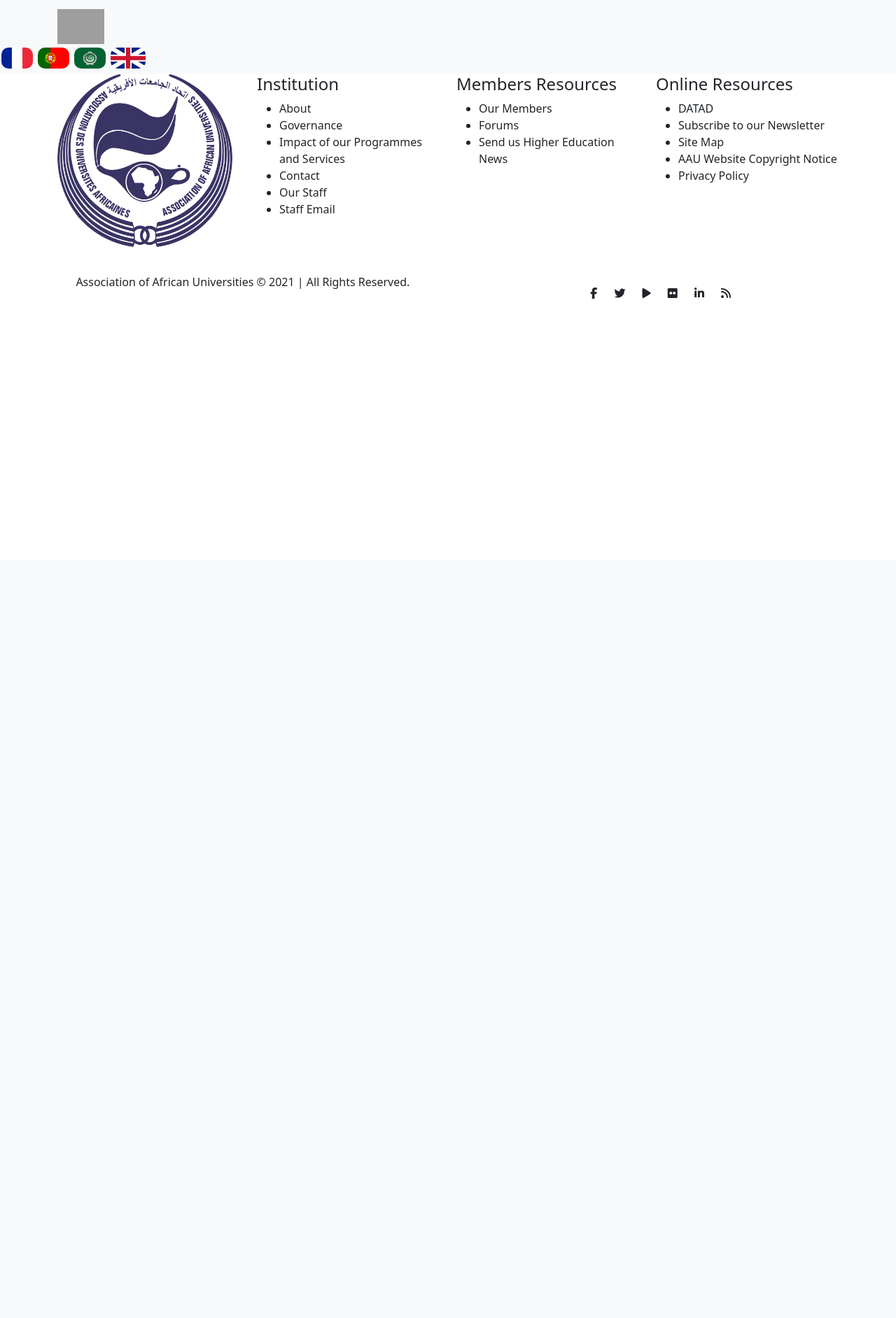
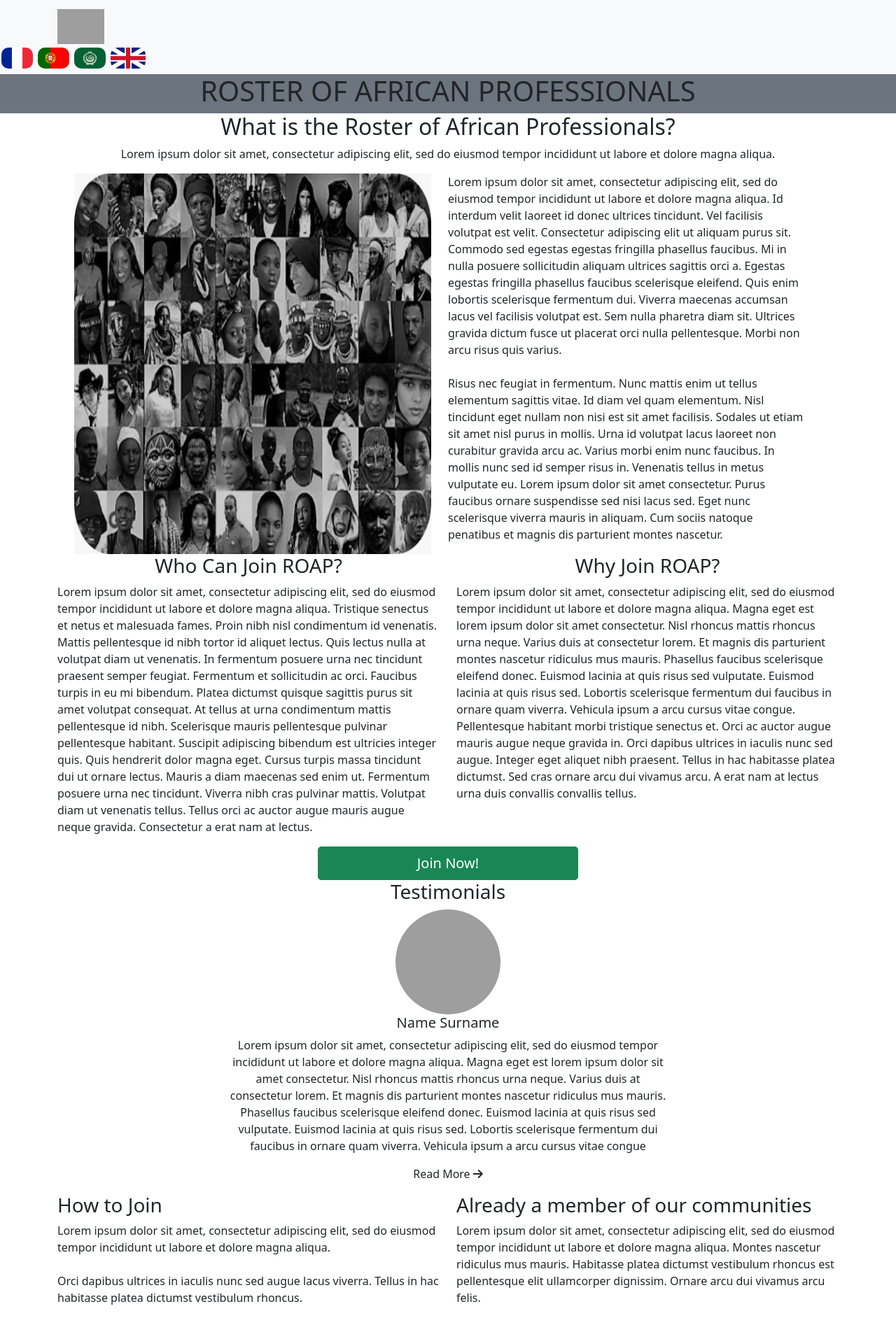
Before and after one commit to frankasefuah/roap, a PHP site: page / in a window 1280 px wide. Shown: the top 1884 px of the page at 70% size. Before the commit the page ends 427 px from the top, so only its background shows below. Run offline with PHP 8.4, Linux system fonts and the light colour scheme; some libraries are stand-ins or nearby versions; grey boxes are pictures that could not be loaded.

Commit message:
Update to homepage

```diff
--- a/index.html
+++ b/index.html
@@ -33,9 +33,115 @@
                     <img class="flags" src="images/english flag.png" alt="french-flag-img" height="30">
                 </a>
             </div>
-          </nav>
+        </nav>
     </header>
+    <section id="title" class="row text-center bg-secondary">
+        <h1>ROSTER OF AFRICAN PROFESSIONALS</h1>
+    </section>
+    <section id="" class="container">
+        <h2 class="text-center">What is the Roster of African Professionals?</h2>
+        <p class="text-center">Lorem ipsum dolor sit amet, consectetur adipiscing elit, sed do eiusmod tempor incididunt ut labore et dolore magna aliqua.</p>
+        <div class="container row">
+            <img src="images/people-img.jpeg" class="col-md-6" alt="">
+            <div class="col-md-6">
+                <p>Lorem ipsum dolor sit amet, consectetur adipiscing elit, sed do eiusmod tempor incididunt ut labore et dolore magna aliqua. Id interdum velit laoreet id donec ultrices tincidunt. Vel facilisis volutpat est velit. Consectetur adipiscing elit ut aliquam purus sit. Commodo sed egestas egestas fringilla phasellus faucibus. Mi in nulla posuere sollicitudin aliquam ultrices sagittis orci a. Egestas egestas fringilla phasellus faucibus scelerisque eleifend. Quis enim lobortis scelerisque fermentum dui. Viverra maecenas accumsan lacus vel facilisis volutpat est. Sem nulla pharetra diam sit. Ultrices gravida dictum fusce ut placerat orci nulla pellentesque. Morbi non arcu risus quis varius.
+                    <br><br>
+                    Risus nec feugiat in fermentum. Nunc mattis enim ut tellus elementum sagittis vitae. Id diam vel quam elementum. Nisl tincidunt eget nullam non nisi est sit amet facilisis. Sodales ut etiam sit amet nisl purus in mollis. Urna id volutpat lacus laoreet non curabitur gravida arcu ac. Varius morbi enim nunc faucibus. In mollis nunc sed id semper risus in. Venenatis tellus in metus vulputate eu. Lorem ipsum dolor sit amet consectetur. Purus faucibus ornare suspendisse sed nisi lacus sed. Eget nunc scelerisque viverra mauris in aliquam. Cum sociis natoque penatibus et magnis dis parturient montes nascetur.</p>
+            </div>
+        </div>
+        <div class="row">
+            <div class="col">
+                <h3 class="text-center">Who Can Join ROAP?</h3>
+                <p>Lorem ipsum dolor sit amet, consectetur adipiscing elit, sed do eiusmod tempor incididunt ut labore et dolore magna aliqua. Tristique senectus et netus et malesuada fames. Proin nibh nisl condimentum id venenatis. Mattis pellentesque id nibh tortor id aliquet lectus. Quis lectus nulla at volutpat diam ut venenatis. In fermentum posuere urna nec tincidunt praesent semper feugiat. Fermentum et sollicitudin ac orci. Faucibus turpis in eu mi bibendum. Platea dictumst quisque sagittis purus sit amet volutpat consequat. At tellus at urna condimentum mattis pellentesque id nibh. Scelerisque mauris pellentesque pulvinar pellentesque habitant. Suscipit adipiscing bibendum est ultricies integer quis. Quis hendrerit dolor magna eget. Cursus turpis massa tincidunt dui ut ornare lectus. Mauris a diam maecenas sed enim ut. Fermentum posuere urna nec tincidunt. Viverra nibh cras pulvinar mattis. Volutpat diam ut venenatis tellus. Tellus orci ac auctor augue mauris augue neque gravida. Consectetur a erat nam at lectus.</p>
+            </div>
+            <div class="col">
+                <h3 class="text-center">Why Join ROAP?</h3>
+                <p>Lorem ipsum dolor sit amet, consectetur adipiscing elit, sed do eiusmod tempor incididunt ut labore et dolore magna aliqua. Magna eget est lorem ipsum dolor sit amet consectetur. Nisl rhoncus mattis rhoncus urna neque. Varius duis at consectetur lorem. Et magnis dis parturient montes nascetur ridiculus mus mauris. Phasellus faucibus scelerisque eleifend donec. Euismod lacinia at quis risus sed vulputate. Euismod lacinia at quis risus sed. Lobortis scelerisque fermentum dui faucibus in ornare quam viverra. Vehicula ipsum a arcu cursus vitae congue. Pellentesque habitant morbi tristique senectus et. Orci ac auctor augue mauris augue neque gravida in. Orci dapibus ultrices in iaculis nunc sed augue. Integer eget aliquet nibh praesent. Tellus in hac habitasse platea dictumst. Sed cras ornare arcu dui vivamus arcu. A erat nam at lectus urna duis convallis convallis tellus.</p>
+            </div>
+        </div>
+        <div class="d-grid col-4 mx-auto">
+            <button class="btn btn-success btn-lg">Join Now!</button>
+        </div>
 
+
+    </section>
+
+    <section id="testimonials">
+        <h3 class="text-center"> Testimonials</h3>
+
+        <div id="carouselExampleControls" class="carousel slide" data-bs-ride="false">
+            <div class="carousel-inner">
+              <div class="carousel-item active col-6 mx-auto text-center">
+                <img class="testimonial-img" src="http://lorempixel.com/150/150/people" alt="testimonial-profile">
+                <h5>Name Surname</h5>
+                <p class="col-6 mx-auto">Lorem ipsum dolor sit amet, consectetur adipiscing elit, sed do eiusmod tempor incididunt ut labore et dolore magna aliqua. Magna eget est lorem ipsum dolor sit amet consectetur. Nisl rhoncus mattis rhoncus urna neque. Varius duis at consectetur lorem. Et magnis dis parturient montes nascetur ridiculus mus mauris. Phasellus faucibus scelerisque eleifend donec. Euismod lacinia at quis risus sed vulputate. Euismod lacinia at quis risus sed. Lobortis scelerisque fermentum dui faucibus in ornare quam viverra. Vehicula ipsum a arcu cursus vitae congue</p>
+
+                <p class="read-more">Read More <i class="fas fa-arrow-right"></i></p>
+              </div>
+              <div class="carousel-item">
+                <img class="testimonial-img" href="" src="" alt="testimonial-profile">
+                <h5>Name Surname</h5>
+                <p>Lorem ipsum dolor sit amet, consectetur adipiscing elit, sed do eiusmod tempor incididunt ut labore et dolore magna aliqua. Magna eget est lorem ipsum dolor sit amet consectetur. Nisl rhoncus mattis rhoncus urna neque. Varius duis at consectetur lorem. Et magnis dis parturient montes nascetur ridiculus mus mauris. Phasellus faucibus scelerisque eleifend donec. Euismod lacinia at quis risus sed vulputate. Euismod lacinia at quis risus sed. Lobortis scelerisque fermentum dui faucibus in ornare quam viverra. Vehicula ipsum a arcu cursus vitae congue</p>
+
+                <p class="read-more">Read More <i class="fas fa-arrow-right"></i></p>
+              </div>
+
+              <div class="carousel-item">
+                <h2 class="testimonial-text">My dog used to be so lonely, but with TinDog's help, they've found the love of their life. I think.</h2>
+                <img class="testimonial-img" src="images/lady-img.jpg" alt="testimonial-profile">
+                <em>Beverly, Illinois</em>
+              </div>
+
+            </div>
+            <a class="carousel-control-prev" href="#carouselExampleControls" role="button" data-bs-slide="prev">
+              <span class="carousel-control-prev-icon" aria-hidden="true"></span>
+              <span class="visually-hidden">Previous</span>
+            </a>
+            <a class="carousel-control-next" href="#carouselExampleControls" role="button" data-bs-slide="next">
+              <span class="carousel-control-next-icon" aria-hidden="true"></span>
+              <span class="visually-hidden">Next</span>
+            </a>
+          </div>
+    </section>
+
+    <section class="container">
+        <div class="row">
+            <div class="col">
+                <h3>How to Join</h3>
+                <p>
+                    Lorem ipsum dolor sit amet, consectetur adipiscing elit, sed do eiusmod tempor incididunt ut labore et dolore magna aliqua.
+                    <br><br>
+                    Orci dapibus ultrices in iaculis nunc sed augue lacus viverra. Tellus in hac habitasse platea dictumst vestibulum rhoncus.
+                </p>
+
+                <ol>
+                    <li>Neque viverra justo nec ultrices dui sapien eget mi proin.</li>
+                    <li>Sit amet facilisis magna etiam tempor orci eu lobortis elementum.</li>
+                    <li>Laoreet suspendisse interdum consectetur libero id faucibus.</li>
+                    <li>Eget velit aliquet sagittis id consectetur. </li>
+                    <li>Purus non enim praesent elementum facilisis leo vel fringilla est.</li>
+                    <li>Neque viverra justo nec ultrices dui sapien eget mi proin.</li>
+                    <li>Laoreet suspendisse interdum consectetur libero id faucibus.</li>
+                </ol>
+            </div>
+            <div class="col">
+                <h3>Already a member of our communities</h3>
+                <p>
+                    Lorem ipsum dolor sit amet, consectetur adipiscing elit, sed do eiusmod tempor incididunt ut labore et dolore magna aliqua. Montes nascetur ridiculus mus mauris. Habitasse platea dictumst vestibulum rhoncus est pellentesque elit ullamcorper dignissim. Ornare arcu dui vivamus arcu felis.
+                    <br><br>
+                    Ut placerat orci nulla pellentesque dignissim enim sit. Egestas quis ipsum suspendisse ultrices gravida dictum. A cras semper auctor neque vitae tempus quam pellentesque nec. Pellentesque eu tincidunt tortor aliquam nulla facilisi cras fermentum odio. In egestas erat imperdiet sed euismod nisi porta lorem. Et tortor consequat id porta nibh venenatis cras sed. Diam sollicitudin tempor id eu nisl nunc mi.
+                    <br><br><a href="#">Join some of our Communities</a>
+                </p>
+
+            </div>
+        </div>
+
+        <div class="d-grid col-4 mx-auto">
+            <button class="btn btn-success btn-lg">Join Now!</button>
+        </div>
+
+        <h3 class="text-center">How your data will be used & Privacy Policy</h3>
+    </section>
     <footer>
         <div class="container footer-top">
             <div class="row">
@@ -91,6 +197,7 @@
 
         </div>
     </footer>
+    <script src="https://cdn.jsdelivr.net/npm/@popperjs/core@2.5.4/dist/umd/popper.min.js" integrity="sha384-q2kxQ16AaE6UbzuKqyBE9/u/KzioAlnx2maXQHiDX9d4/zp8Ok3f+M7DPm+Ib6IU" crossorigin="anonymous"></script>
     <script src="https://cdn.jsdelivr.net/npm/bootstrap@5.0.0-beta2/dist/js/bootstrap.bundle.min.js" integrity="sha384-b5kHyXgcpbZJO/tY9Ul7kGkf1S0CWuKcCD38l8YkeH8z8QjE0GmW1gYU5S9FOnJ0" crossorigin="anonymous"></script>
 </body>
 </html>
--- a/styles.css
+++ b/styles.css
@@ -10,3 +10,6 @@
 .social-icons{
     margin: 20px 10px;
 }
+.testimonial-img{
+    border-radius: 50%;
+}
```
Also changed, not shown: images/people-img.jpeg (added).
